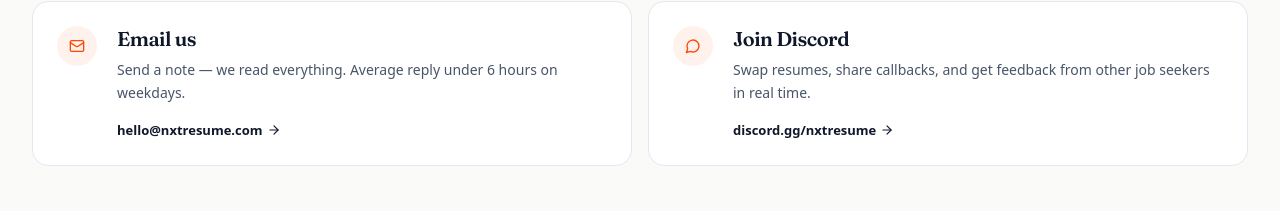
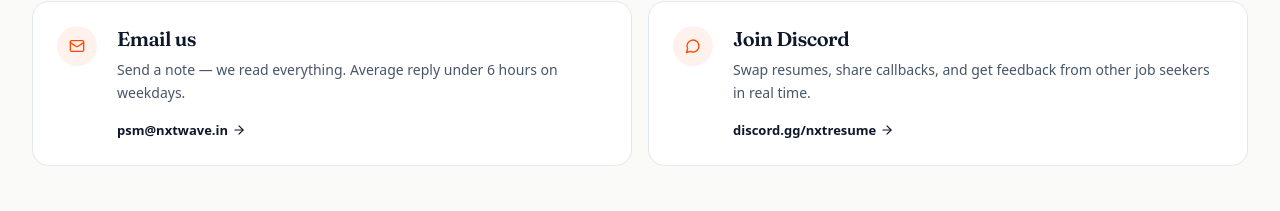
Before and after one commit to kellatirupathi/AiResumeBuilder, a React (Vite) app in the folder Frontend/: page /documentation in a window 1280 px wide. Shown: the part 2417-2628 px from the top of the page. Built offline with nearby package versions, Linux system fonts and the light colour scheme; no server answers.

Commit message:
Fix PDFSpark retries, portfolio slug fallback, and other improvements

```diff
--- a/Frontend/src/pages/public/PublicDocumentationPage.jsx
+++ b/Frontend/src/pages/public/PublicDocumentationPage.jsx
@@ -370,7 +370,7 @@
 
         <div className="grid grid-cols-1 gap-4 md:grid-cols-2">
           <a
-            href="mailto:hello@nxtresume.com"
+            href="mailto:psm@nxtwave.in"
             className="group flex items-start gap-5 rounded-2xl border border-slate-200 bg-white p-6 transition-all hover:-translate-y-0.5 hover:shadow-md"
           >
             <span
@@ -391,7 +391,7 @@
                 weekdays.
               </p>
               <span className="mt-4 inline-flex items-center gap-1 text-[13px] font-semibold text-slate-900 underline-offset-4 group-hover:underline">
-                hello@nxtresume.com
+                psm@nxtwave.in
                 <ArrowRight className="h-3.5 w-3.5 transition-transform group-hover:translate-x-0.5" />
               </span>
             </div>
```
